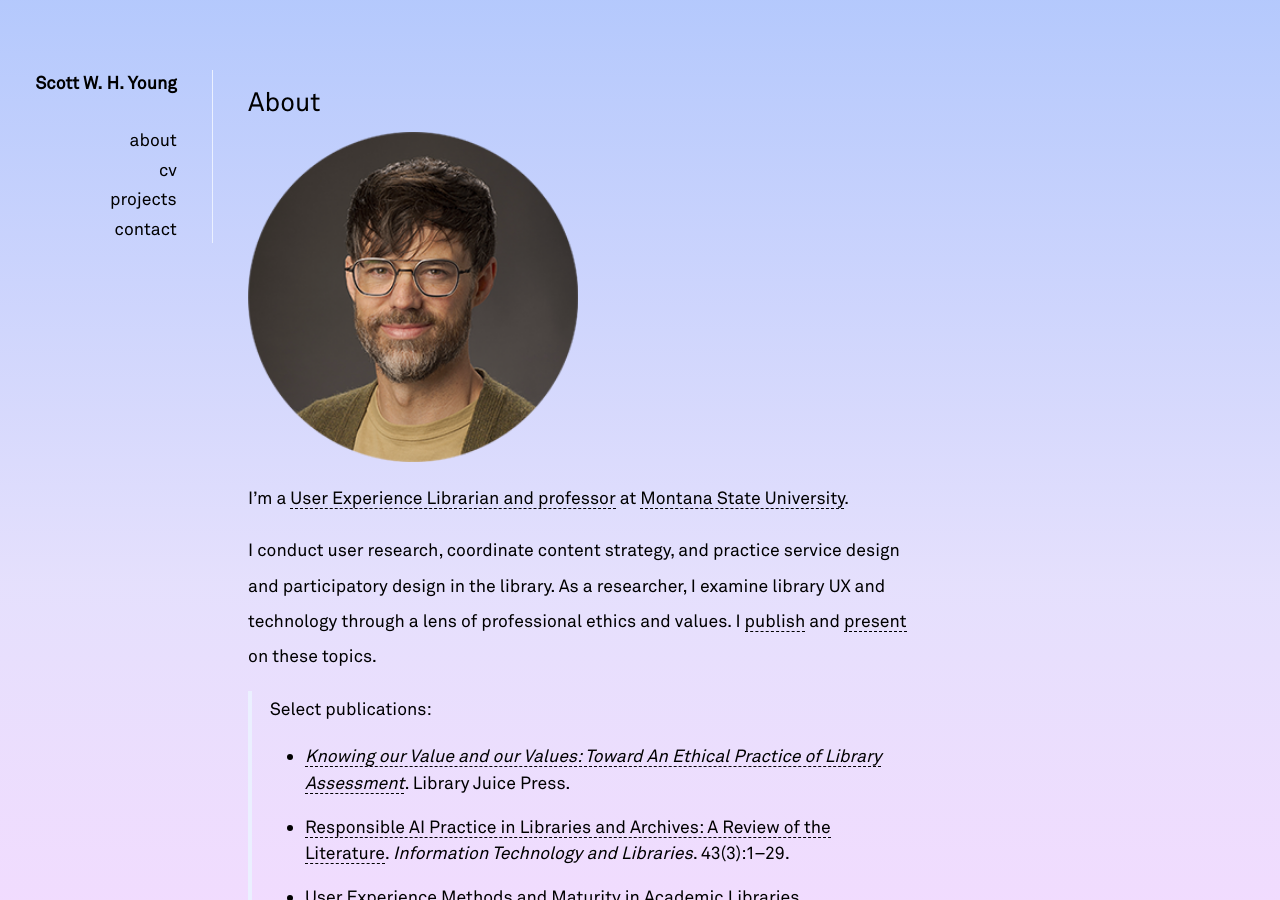
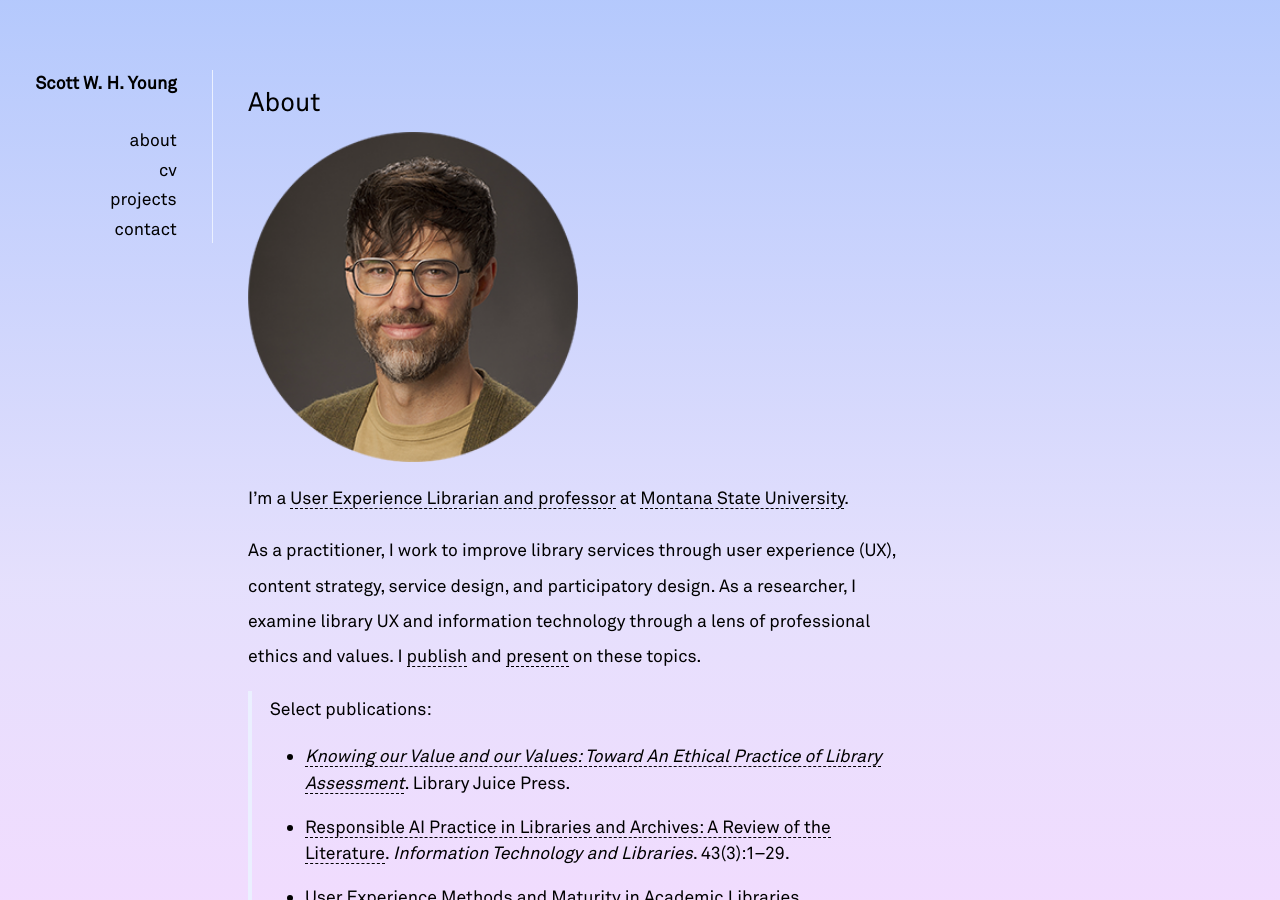
Before and after one commit to swyoung/swyoung.github.io, a Jekyll site: the page built from _pages/about.md, in a window 1280 px wide and 900 px high. Built offline with Jekyll 4.4.1, drawn with Linux system fonts in a browser that asks for light colours; nearby versions of some CDN libraries; a style sheet for code colours, icons or effects is not loaded.

Commit message:
Update about.md

```diff
--- a/_pages/about.md
+++ b/_pages/about.md
@@ -10,7 +10,7 @@ description: About page for Scott W. H. Young, UX Librarian at Montana State Uni
 
 I’m a [User Experience Librarian and professor](https://www.lib.montana.edu/directory/1524782/scott-w.-h.-young) at [Montana State University](https://www.montana.edu).
 
-I conduct user research, coordinate content strategy, and practice service design and participatory design in the library. As a researcher, I examine library UX and technology through a lens of professional ethics and values. I [publish](/cv#publications) and [present](/cv#presentations) on these topics.
+As a practitioner, I work to improve library services through user experience (UX), content strategy, service design, and participatory design.  As a researcher, I examine library UX and information technology through a lens of professional ethics and values. I [publish](/cv#publications) and [present](/cv#presentations) on these topics.
 
 >Select publications:
 - <em><a href="https://litwinbooks.com/books/knowing-our-value-and-our-values/">Knowing our Value and our Values: Toward An Ethical Practice of Library Assessment</a></em>. Library Juice Press.
```
